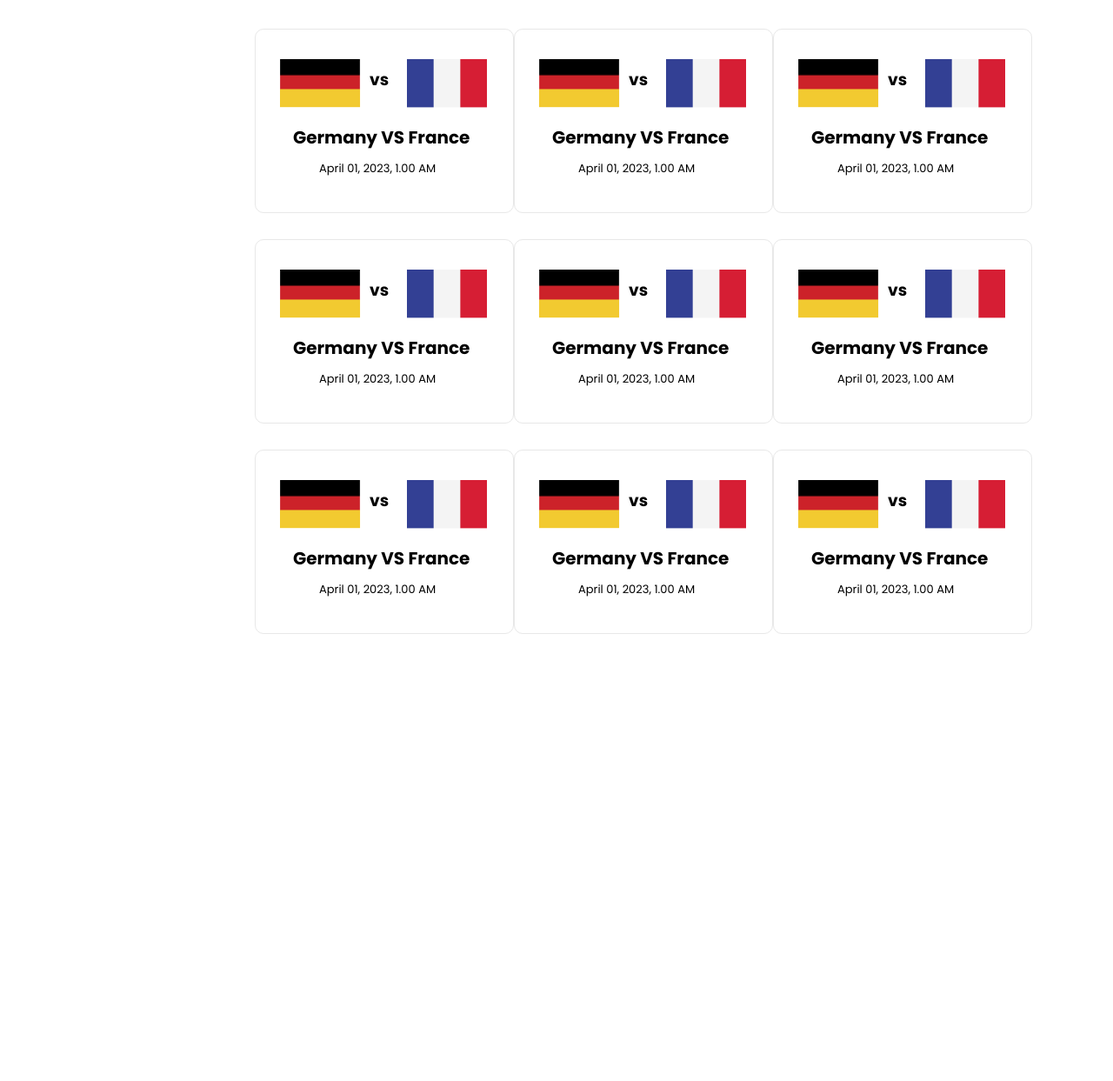
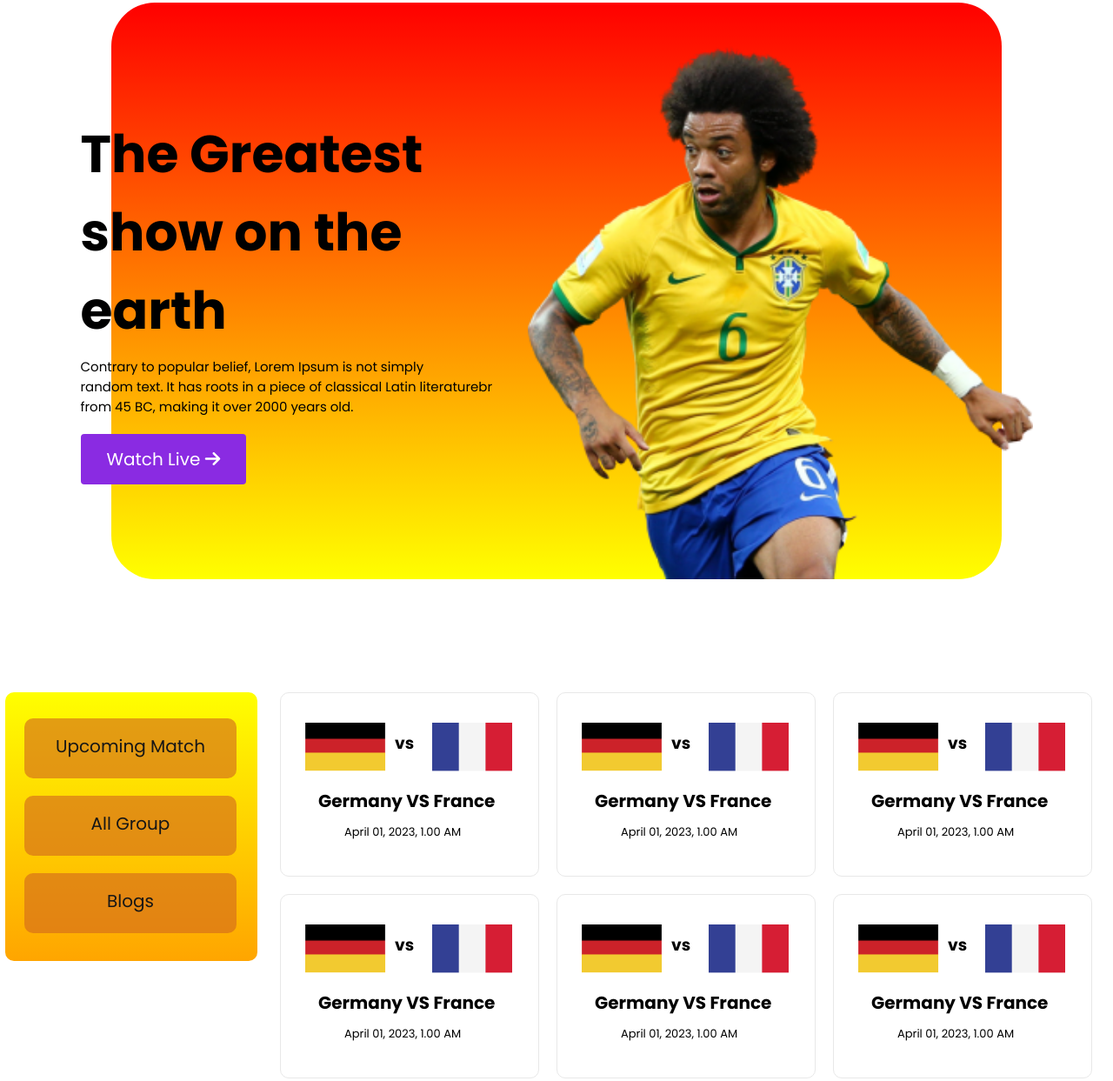
Before and after one commit to humairakhatun010/top-match, a plain HTML site: page index.html in a window 1280 px wide. Shown: the part 5-1248 px from the top of the page at 87% size. Before the commit the page ends 800 px from the top, so only its background shows below. Drawn offline with Linux system fonts and the light colour scheme.

Commit message:
third added

```diff
--- a/index.html
+++ b/index.html
@@ -5,14 +5,58 @@
     <meta http-equiv="X-UA-Compatible" content="IE=edge">
     <meta name="viewport" content="width=device-width, initial-scale=1.0">
     </title></title>
+    <!------------------
+        font  awesome
+     ------------------>
+     <script src="https://kit.fontawesome.com/54f995b5e5.js" crossorigin="anonymous"></script>
+     <!-----------------
+         google font
+     ------------------->
     <link rel="stylesheet" href="styels/style.css">
-    <style>
-
-    </style>
 </head>
 <body>
-    <section class="container">
-        <div class="top-vlogs ">
+    <main>
+        <!----------------
+               top player
+          ----------------->
+        <section class="container player-info">
+          <div class="top-player">
+            <div class="player-detail">
+              <div>
+                <h1>
+                  The Greatest <br />
+                  show on the <br />
+                  earth
+                </h1>
+                <p>
+                  Contrary to popular belief, Lorem Ipsum is not simply <br />
+                  random text. It has roots in a piece of classical Latin literaturebr <br />
+                  from 45 BC, making it over 2000 years old.
+                </p>
+              </div>
+              <div>
+                <a href="">Watch Live <i class="fa-solid fa-arrow-right"></i></a>
+              </div>
+            </div>
+            <div class="player-img">
+              <img src="assets/Banner Image.png" alt="" />
+            </div>
+          </div>
+        </section>
+        <section class="container">
+            <div class="top-vlog">
+              <div class="angcor">
+                <div class="top-Match angcor-1">
+                  <a href="https://humairakhatun010.github.io/top-match/">Upcoming Match</a>
+                </div>
+                <div class="top-Group angcor-1">
+                  <a href="">All Group</a>
+                </div>
+                <div class="top-Blog angcor-1">
+                  <a href="">Blogs</a>
+                </div>
+              </div>
+          <div class="top-vlogs">
             <div class="vlogs ">
                 <div class="vlog">
                     <img src="assets/germany Flag.png" alt="">
@@ -113,7 +157,25 @@
                 </div>
             </div>
 
+          </div>
         </div>
     </section>
+    <footer class="container">
+        <div class="top-footer">
+          <div class="goal-top">
+            <h1>Goal</h1>
+          </div>
+          <hr />
+          <div class="footer-a">
+            <a href="">Contact Us</a>
+            <a href="">Terms of Service</a>
+            <a href=""> Privacy Policy</a>
+            <a href="">Privacy Settings </a>
+            <a href=""> Goal App</a>
+            <a href=""> Goal Live</a>
+          </div>
+        </div>
+      </footer>
+    </main>
 </body>
 </html>
--- a/styels/style.css
+++ b/styels/style.css
@@ -5,6 +5,104 @@
  body{
     font-family: 'Poppins', sans-serif;
  }
+ .player-info{
+    background-image:linear-gradient(red,yellow) ;
+    width: 80vw;
+    height: 663px;
+    border-radius: 50px;
+    margin-left: auto;
+    margin-right: auto;
+    margin-bottom: 130px;
+ }
+ .top-player{
+    width: 100%;
+    display: flex;
+    justify-content: center;
+    align-items: center;
+
+ }
+ .player-detail{
+    margin-top: -50px;
+ }
+ .player-detail h1{
+    width: 100%;
+    font-size: 60px;
+    margin-bottom: -7px;
+ }
+ .player-detail p{
+    font-size: 15px;
+    width: 514px;
+    height: 88px;
+ }
+ .player-detail a{
+    text-decoration: none;
+    font-size: 20px;
+    color: #FFFFFF;;
+    background-color:blueviolet;
+    padding: 15px 30px;
+    border-radius: 4px;
+ }
+ .player-img img{
+    width: 581px;
+    height: 613px;
+    margin-top: 50px;
+ }
+ /*-------------------
+  blogs styles
+  ------------------ */
+ .top-vlog{
+    display: flex;
+    justify-content: center;
+ }
+  .angcor  a{
+    text-decoration: none;
+    color: #161616;
+    font-size: 20px;
+  }
+  .angcor{
+    background-image:linear-gradient(yellow,orange) ;
+    margin-left: 0px;
+    padding: 30px 30px 3px 22px;
+    max-width: 238px;
+    height: 276px;
+    border-radius: 10px;
+    margin-right: 24px;
+  }
+  .angcor-1{
+    padding: 17px;
+    margin-bottom: 20px;
+  }
+  .angcor-1:hover{
+   background-color: gold;
+   color: #FFFFFF;
+  }
+  .angcor a:hover{
+   color: #FFFFFF;
+  }
+  .top-Match{
+    display: flex;
+    justify-content: center;
+    background-color: rgba(210, 105, 30, 0.627);
+    width: 210px;
+    height: 35px;
+    border-radius: 10px;
+  }
+  .top-Group{
+    display: flex;
+    justify-content: center;
+    background-color: rgba(210, 105, 30, 0.627);
+    width: 210px;
+    height: 35px;
+    border-radius: 10px;
+  }
+  .top-Blog{
+    display: flex;
+    justify-content: center;
+    background-color: rgba(210, 105, 30, 0.627);
+    width: 210px;
+    height: 35px;
+    border-radius: 10px;
+  }
 /*-------------------
      vlogs style
      ------------------ */
@@ -12,9 +110,9 @@
         display: grid;
         grid-template-columns: repeat(3, 1fr);
         max-width: 100%;
-        margin-right: 555px;
+
         position: relative;
-        left: 285px;
+        left: 2px;
        }
        .vlogs{
         border: 1px solid #E8E8E8;
@@ -22,7 +120,8 @@
         height: 182px;
         padding: 24px 13px 4px 8px;
         border-radius: 10px ;
-        margin-top: 30px;
+        margin-bottom: 20px;
+        margin-right: 20px;
        }
        .vlog{
         display: flex;
@@ -50,3 +149,27 @@
         margin-top: -16px;
         margin-left: 30px;
     }
+     /*-------------------
+    footer styles
+    ----------------- */
+    .top-footer{
+        display: grid;
+        justify-items: center;
+        background-image: linear-gradient(yellow,red);
+        padding: 100px;
+        border-radius: 10px;
+      }
+      .goal-top{
+        margin-top: -9px;
+        color: #E8E8E8;
+      }
+      hr{
+        width: 80%;
+        color: #B9B9B9;
+        margin-bottom: 40px;
+      }
+      .footer-a a{
+        text-decoration: none;
+        color: #B9B9B9;
+        margin-right: 25px;
+      }
```
